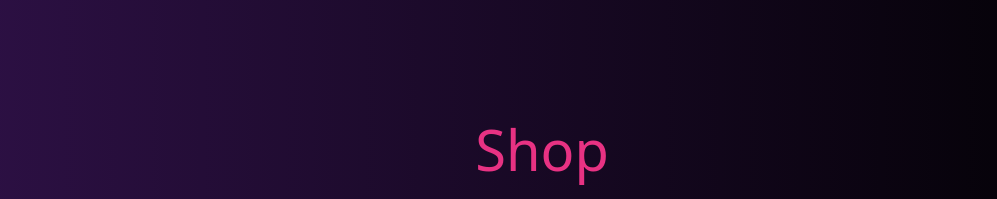
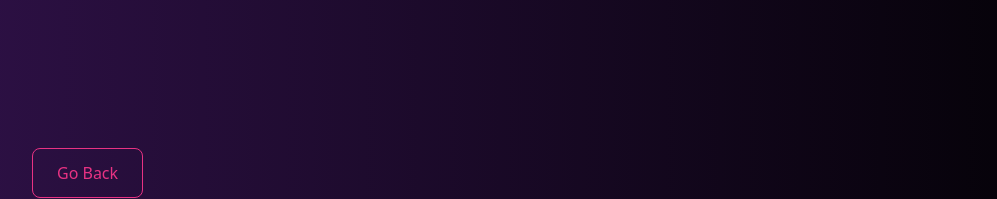
Before and after one commit to leo9uo/Airhouse, a Django app: page /customer/inventory/ in a window 1280 px wide. Shown: the part 76-275 px from the top of the page, without its empty margins (98-1095 px from the left). Run offline with Django 5.2, Linux system fonts and the light colour scheme; the visitor is signed in with stand-in values (Sample User, id 1); data that the repository does not hold is empty.

Commit message:
CLIENT: go back button added to shop page

```diff
--- a/client_side/templates/client/avail_inv_list.html
+++ b/client_side/templates/client/avail_inv_list.html
@@ -2,9 +2,8 @@
 
 {% block content %}
 
-
-
 <div class="container my-5 py-5">
+    <a href="javascript:history.back()" class="btn btn-outline-primary my-3 mx-4">Go Back</a>
     <div class="row justify-content-center">
         <div class="col-lg-8 mx-auto text-center">
             <h1 class="display-4 fw-light text-primary">Shop</h1>
```
